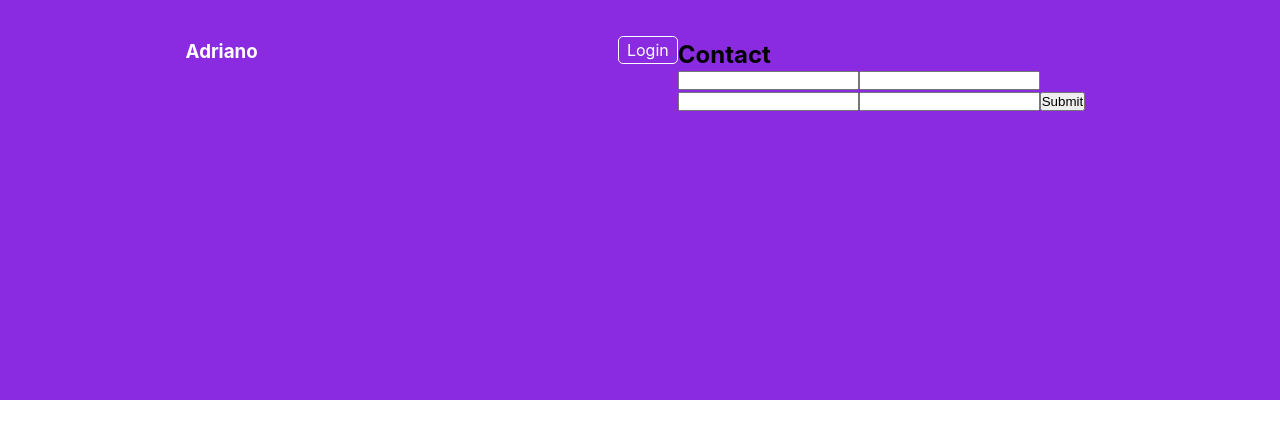
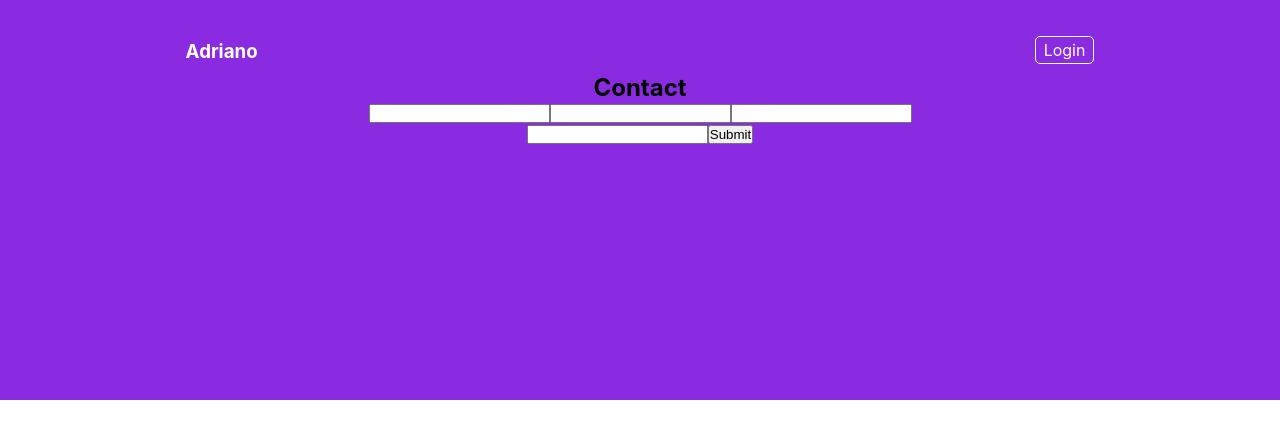
Before and after one commit to ADRIANOANIMUS/landingPage, a React (Create React App) app in the folder projeto/: page / in a window 1280 px wide. Shown: the top 438 px of the page. Built offline with nearby package versions, Linux system fonts and the light colour scheme.

Commit message:
updating  Form in App.css

```diff
--- a/projeto/src/App.css
+++ b/projeto/src/App.css
@@ -9,6 +9,7 @@
   margin: 0 auto;
   padding: 0 2%;
   display: flex;
+  flex-wrap: wrap;
 }
 
 .main{
@@ -37,3 +38,11 @@
   padding: 3px 8px;
   border-radius: 5px;
 }
+
+.form{
+  display: flex;
+  width: 100%;
+  max-width: 600px;
+  margin: 10px auto;
+  text-align: center;
+}
```
